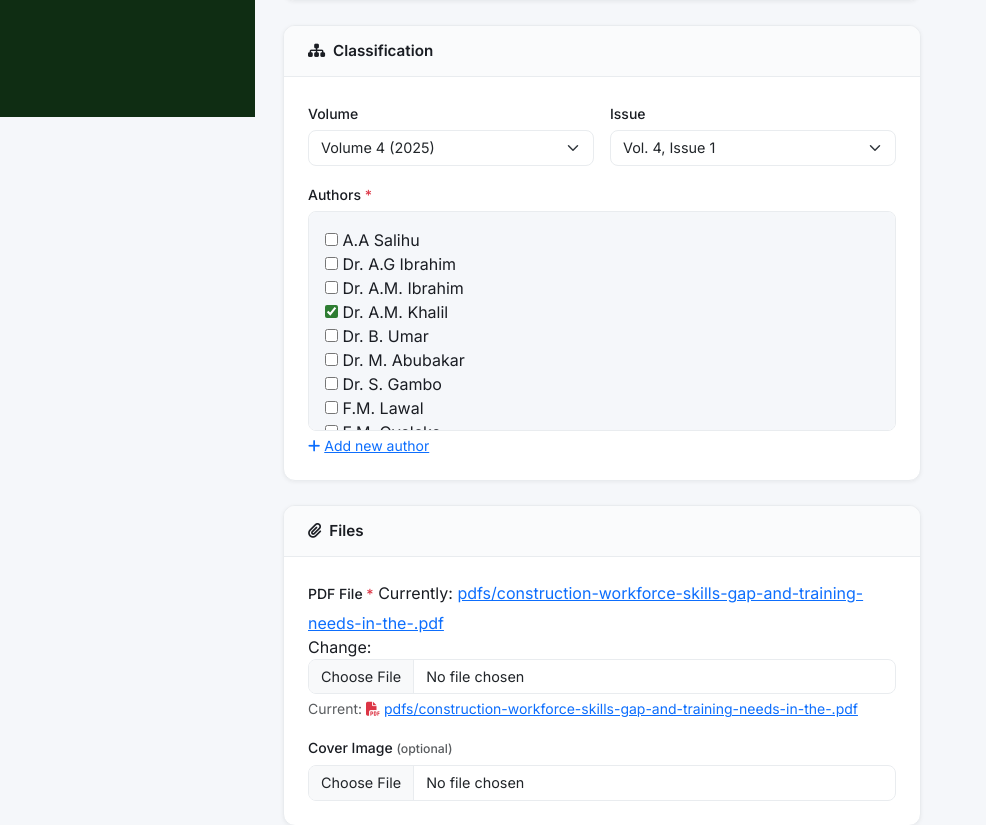
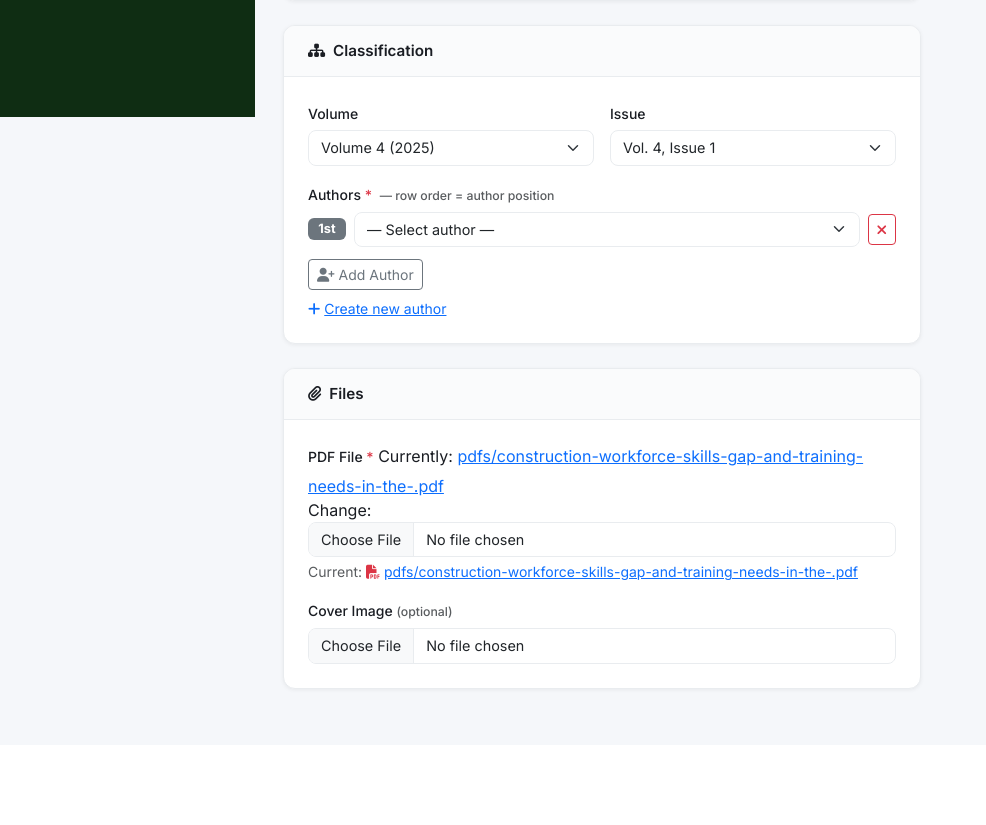
Before and after one commit to sudaneee/construction_focus_journal, a Django app: page /dashboard/articles/24/edit/ in a window 1280 px wide. Shown: the part 683-1508 px from the top of the page, without its empty margins (0-986 px from the left). After the commit the page ends 1375 px from the top, so only its background shows below. Run offline with Django 5.2, Linux system fonts and the light colour scheme; a user stored in the database is signed in; data comes from the database, SQL or seed files in the repository; data that the repository does not hold is empty.

Commit message:
Add author position ordering with ordinal labels throughout
- Add ArticleAuthor through model with order field to preserve 1st/2nd/3rd
  author position across all views and templates
- Fix professor hierarchy: profs always 1st and 2nd authors, with
  Prof. I.K Zubairu, Prof. K. Bala and Prof. A.D Abdul Azeez as 1st authors
- Use Prefetch with articleauthor__order in all views so authors.all()
  returns in defined position order instead of alphabetically
- Add journal_extras templatetag with ordinal filter (1st, 2nd, 3rd...)
- Display ordinal labels on article detail, home cards, issue listing,
  search results, and management tables
- Replace checkbox author widget in article form with numbered dynamic
  slot UI — row order is author order, with add/remove buttons
- Update ArticleAdmin to use ArticleAuthorInline instead of filter_horizontal

Co-Authored-By: Claude Sonnet 4.6 <noreply@anthropic.com>

```diff
--- a/src/forms.py
+++ b/src/forms.py
@@ -1,4 +1,5 @@
 from django import forms
+from django.forms import formset_factory
 from website.models import Volume, Issue, Article, Author
 
 
@@ -50,9 +51,10 @@ class AuthorForm(forms.ModelForm):
 class ArticleForm(forms.ModelForm):
     class Meta:
         model = Article
+        # 'authors' is excluded — handled by AuthorSlotFormSet in the view
         fields = [
             'title', 'slug', 'abstract', 'keywords',
-            'authors', 'volume', 'issue',
+            'volume', 'issue',
             'pdf_file', 'cover_image',
             'publication_date', 'doi',
         ]
@@ -67,7 +69,6 @@ class ArticleForm(forms.ModelForm):
                 'class': 'form-control',
                 'placeholder': 'construction, sustainability, BIM, ...',
             }),
-            'authors': forms.CheckboxSelectMultiple(attrs={'class': 'authors-checkbox'}),
             'volume': forms.Select(attrs={'class': 'form-select'}),
             'issue': forms.Select(attrs={'class': 'form-select'}),
             'pdf_file': forms.ClearableFileInput(attrs={'class': 'form-control'}),
@@ -88,3 +89,17 @@ class ArticleForm(forms.ModelForm):
         self.fields['doi'].required = False
         self.fields['volume'].required = False
         self.fields['issue'].required = False
+
+
+class AuthorSlotForm(forms.Form):
+    """One ordered author slot — collected into AuthorSlotFormSet."""
+    author = forms.ModelChoiceField(
+        queryset=Author.objects.order_by('full_name'),
+        required=False,
+        widget=forms.Select(attrs={'class': 'form-select'}),
+        empty_label='— Select author —',
+    )
+
+
+# extra=0: slot count is driven entirely by initial data passed in the view
+AuthorSlotFormSet = formset_factory(AuthorSlotForm, extra=0)
--- a/src/views.py
+++ b/src/views.py
@@ -3,11 +3,14 @@ from django.contrib.auth import authenticate, login, logout
 from django.contrib.auth.decorators import login_required
 from django.contrib import messages
 from django.core.paginator import Paginator
-from django.db.models import Q
+from django.db.models import Q, Prefetch
 from django.urls import reverse
 
-from website.models import Volume, Issue, Article, Author
-from .forms import VolumeForm, IssueForm, ArticleForm, AuthorForm
+from website.models import Volume, Issue, Article, Author, ArticleAuthor
+from .forms import VolumeForm, IssueForm, ArticleForm, AuthorForm, AuthorSlotFormSet
+
+# Reusable prefetch that returns authors in defined position order
+_ordered_authors = Prefetch('authors', queryset=Author.objects.order_by('articleauthor__order'))
 
 
 # ── Authentication ────────────────────────────────────────────────────────────
@@ -38,7 +41,7 @@ def dashboard(request):
     recent_articles = (
         Article.objects
         .select_related('volume', 'issue')
-        .prefetch_related('authors')
+        .prefetch_related(_ordered_authors)
         .order_by('-created_at')[:8]
     )
     return render(request, 'src/dashboard.html', {
@@ -161,7 +164,7 @@ def issue_delete(request, pk):
 @login_required
 def article_list(request):
     query = request.GET.get('q', '').strip()
-    qs = Article.objects.select_related('volume', 'issue').prefetch_related('authors')
+    qs = Article.objects.select_related('volume', 'issue').prefetch_related(_ordered_authors)
     if query:
         qs = qs.filter(
             Q(title__icontains=query) |
@@ -175,26 +178,61 @@ def article_list(request):
     })
 
 
+def _author_initial(article):
+    """Build initial data list for AuthorSlotFormSet from existing article authors."""
+    existing = (
+        ArticleAuthor.objects
+        .filter(article=article)
+        .order_by('order')
+        .values_list('author_id', flat=True)
+    )
+    return [{'author': aid} for aid in existing] + [{}]
+
+
 @login_required
 def article_create(request):
     form = ArticleForm(request.POST or None, request.FILES or None)
-    if form.is_valid():
-        form.save()
+    # Default 3 empty slots for new articles
+    initial = [{}, {}, {}]
+    formset = AuthorSlotFormSet(request.POST or None, prefix='authors', initial=initial)
+    if request.method == 'POST' and form.is_valid() and formset.is_valid():
+        article = form.save()
+        order = 0
+        for f in formset.forms:
+            if not f.cleaned_data:
+                continue
+            author = f.cleaned_data.get('author')
+            if author:
+                ArticleAuthor.objects.create(article=article, author=author, order=order)
+                order += 1
         messages.success(request, 'Article created successfully.')
         return redirect('src:article_list')
-    return render(request, 'src/articles/form.html', {'form': form, 'action': 'Create'})
+    return render(request, 'src/articles/form.html', {
+        'form': form, 'formset': formset, 'action': 'Create',
+    })
 
 
 @login_required
 def article_edit(request, pk):
     article = get_object_or_404(Article, pk=pk)
     form = ArticleForm(request.POST or None, request.FILES or None, instance=article)
-    if form.is_valid():
+    initial = _author_initial(article)
+    formset = AuthorSlotFormSet(request.POST or None, prefix='authors', initial=initial)
+    if request.method == 'POST' and form.is_valid() and formset.is_valid():
         form.save()
+        ArticleAuthor.objects.filter(article=article).delete()
+        order = 0
+        for f in formset.forms:
+            if not f.cleaned_data:
+                continue
+            author = f.cleaned_data.get('author')
+            if author:
+                ArticleAuthor.objects.create(article=article, author=author, order=order)
+                order += 1
         messages.success(request, 'Article updated successfully.')
         return redirect('src:article_list')
     return render(request, 'src/articles/form.html', {
-        'form': form, 'action': 'Edit', 'object': article,
+        'form': form, 'formset': formset, 'action': 'Edit', 'object': article,
     })
 
 
--- a/templates/src/articles/form.html
+++ b/templates/src/articles/form.html
@@ -57,7 +57,7 @@
           <h5 class="dash-card-title"><i class="fas fa-sitemap me-2"></i>Classification</h5>
         </div>
         <div class="dash-card-body">
-          <div class="row g-3">
+          <div class="row g-3 mb-3">
             <div class="col-md-6">
               <label class="form-label fw-500">Volume</label>
               {{ form.volume }}
@@ -69,17 +69,34 @@
               {% if form.issue.errors %}<div class="invalid-feedback d-block">{{ form.issue.errors|join:", " }}</div>{% endif %}
             </div>
           </div>
-          <div class="mt-3">
-            <label class="form-label fw-500">Authors <span class="text-danger">*</span></label>
-            <div class="authors-checkbox-grid">
-              {{ form.authors }}
+
+          <!-- Authors formset -->
+          <label class="form-label fw-500">Authors <span class="text-danger">*</span>
+            <span class="text-muted small ms-1">— row order = author position</span>
+          </label>
+
+          {{ formset.management_form }}
+          <div id="author-slots">
+            {% for author_form in formset %}
+            <div class="d-flex align-items-center gap-2 mb-2 author-slot" data-slot>
+              <span class="badge bg-secondary author-pos" style="min-width:38px;font-size:.8rem;">
+                {{ forloop.counter }}{% if forloop.counter == 1 %}st{% elif forloop.counter == 2 %}nd{% elif forloop.counter == 3 %}rd{% else %}th{% endif %}
+              </span>
+              {{ author_form.author }}
+              <button type="button" class="btn btn-sm btn-outline-danger btn-remove-slot flex-shrink-0" title="Remove">
+                <i class="fas fa-times"></i>
+              </button>
             </div>
-            {% if form.authors.errors %}<div class="invalid-feedback d-block">{{ form.authors.errors|join:", " }}</div>{% endif %}
-            <div class="form-text mt-1">
-              <a href="{% url 'src:author_create' %}" target="_blank">
-                <i class="fas fa-plus me-1"></i>Add new author
-              </a>
-            </div>
+            {% endfor %}
+          </div>
+
+          <button type="button" class="btn btn-outline-secondary btn-sm mt-1" id="btn-add-author">
+            <i class="fas fa-user-plus me-1"></i>Add Author
+          </button>
+          <div class="form-text mt-2">
+            <a href="{% url 'src:author_create' %}" target="_blank">
+              <i class="fas fa-plus me-1"></i>Create new author
+            </a>
           </div>
         </div>
       </div>
@@ -151,4 +168,59 @@
 </form>
 {% endblock %}
 
-{% block extra_js %}{% endblock %}
+{% block extra_js %}
+<script>
+(function () {
+  const PREFIX = 'authors';
+
+  function getOrdinal(n) {
+    const s = ['th', 'st', 'nd', 'rd'], v = n % 100;
+    return n + (s[(v - 20) % 10] || s[v] || s[0]);
+  }
+
+  function reindex() {
+    document.querySelectorAll('#author-slots [data-slot]').forEach(function (slot, i) {
+      var sel = slot.querySelector('select');
+      sel.name = PREFIX + '-' + i + '-author';
+      sel.id = 'id_' + PREFIX + '-' + i + '-author';
+      slot.querySelector('.author-pos').textContent = getOrdinal(i + 1);
+    });
+    document.getElementById('id_' + PREFIX + '-TOTAL_FORMS').value =
+      document.querySelectorAll('#author-slots [data-slot]').length;
+  }
+
+  // Clone options from the first select on the page for new slots
+  function getOptionsHTML() {
+    var firstSelect = document.querySelector('#author-slots select');
+    return firstSelect ? firstSelect.innerHTML : '';
+  }
+
+  document.getElementById('btn-add-author').addEventListener('click', function () {
+    var slots = document.querySelectorAll('#author-slots [data-slot]');
+    var i = slots.length;
+    var div = document.createElement('div');
+    div.className = 'd-flex align-items-center gap-2 mb-2 author-slot';
+    div.setAttribute('data-slot', '');
+    div.innerHTML =
+      '<span class="badge bg-secondary author-pos" style="min-width:38px;font-size:.8rem;">' + getOrdinal(i + 1) + '</span>' +
+      '<select name="' + PREFIX + '-' + i + '-author" id="id_' + PREFIX + '-' + i + '-author" class="form-select">' +
+      getOptionsHTML() +
+      '</select>' +
+      '<button type="button" class="btn btn-sm btn-outline-danger btn-remove-slot flex-shrink-0" title="Remove">' +
+      '<i class="fas fa-times"></i></button>';
+    div.querySelector('select').value = '';
+    document.getElementById('author-slots').appendChild(div);
+    reindex();
+  });
+
+  document.getElementById('author-slots').addEventListener('click', function (e) {
+    var btn = e.target.closest('.btn-remove-slot');
+    if (!btn) return;
+    var slots = document.querySelectorAll('#author-slots [data-slot]');
+    if (slots.length <= 1) return;
+    btn.closest('[data-slot]').remove();
+    reindex();
+  });
+})();
+</script>
+{% endblock %}
--- a/templates/src/articles/list.html
+++ b/templates/src/articles/list.html
@@ -1,4 +1,5 @@
 {% extends 'src/base.html' %}
+{% load journal_extras %}
 
 {% block title %}Articles{% endblock %}
 {% block breadcrumb %}Articles{% endblock %}
@@ -57,7 +58,7 @@
             </td>
             <td class="text-muted small">
               {% for author in article.authors.all|slice:":2" %}
-                {{ author.full_name }}{% if not forloop.last %}, {% endif %}
+                <sup class="fw-semibold">{{ forloop.counter|ordinal }}</sup>&nbsp;{{ author.full_name }}{% if not forloop.last %}, {% endif %}
               {% endfor %}
               {% if article.authors.count > 2 %}
                 <span class="badge bg-light text-muted border">+{{ article.authors.count|add:"-2" }} more</span>
--- a/templates/src/dashboard.html
+++ b/templates/src/dashboard.html
@@ -1,4 +1,5 @@
 {% extends 'src/base.html' %}
+{% load journal_extras %}
 
 {% block title %}Dashboard{% endblock %}
 {% block breadcrumb %}Dashboard{% endblock %}
@@ -137,7 +138,7 @@
             </td>
             <td class="text-muted small">
               {% for author in article.authors.all|slice:":2" %}
-                {{ author.full_name }}{% if not forloop.last %}, {% endif %}
+                <sup class="fw-semibold">{{ forloop.counter|ordinal }}</sup>&nbsp;{{ author.full_name }}{% if not forloop.last %}, {% endif %}
               {% endfor %}
               {% if article.authors.count > 2 %}
                 <span class="badge bg-light text-muted">+{{ article.authors.count|add:"-2" }}</span>
--- a/templates/website/article_detail.html
+++ b/templates/website/article_detail.html
@@ -1,4 +1,5 @@
 {% extends 'website/base.html' %}
+{% load journal_extras %}
 
 {% block title %}{{ article.title }} — CFJ{% endblock %}
 {% block meta_description %}{{ article.abstract|truncatewords:25 }}{% endblock %}
@@ -51,6 +52,9 @@
               <div class="author-item">
                 <div class="author-avatar">{{ author.full_name|first|upper }}</div>
                 <div>
+                  <div class="text-muted small mb-1" style="font-weight:600;letter-spacing:.03em;">
+                    {{ forloop.counter|ordinal }} Author
+                  </div>
                   <strong>{{ author.full_name }}</strong>
                   {% if author.affiliation %}
                   <div class="text-muted small">{{ author.affiliation }}</div>
--- a/templates/website/home.html
+++ b/templates/website/home.html
@@ -1,5 +1,5 @@
 {% extends 'website/base.html' %}
-{% load static %}
+{% load static journal_extras %}
 
 {% block title %}Construction Focus Journal A.B.U Zaria — Home{% endblock %}
 
@@ -91,7 +91,7 @@
           <p class="article-card-authors">
             <i class="fas fa-user-circle me-1 text-muted"></i>
             {% for author in article.authors.all %}
-              {{ author.full_name }}{% if not forloop.last %}, {% endif %}
+              <sup class="text-muted">{{ forloop.counter|ordinal }}</sup>&nbsp;{{ author.full_name }}{% if not forloop.last %}, {% endif %}
             {% empty %}—{% endfor %}
           </p>
 
--- a/templates/website/issue_detail.html
+++ b/templates/website/issue_detail.html
@@ -1,4 +1,5 @@
 {% extends 'website/base.html' %}
+{% load journal_extras %}
 
 {% block title %}Vol. {{ volume.volume_number }}, Issue {{ issue.issue_number }} — CFJ{% endblock %}
 
@@ -48,7 +49,7 @@
           <p class="article-list-authors">
             <i class="fas fa-users me-1"></i>
             {% for author in article.authors.all %}
-              <span>{{ author.full_name }}</span>{% if author.affiliation %} <em class="text-muted">({{ author.affiliation }})</em>{% endif %}{% if not forloop.last %}; {% endif %}
+              <sup class="text-muted fw-semibold">{{ forloop.counter|ordinal }}</sup>&nbsp;<span>{{ author.full_name }}</span>{% if author.affiliation %} <em class="text-muted">({{ author.affiliation }})</em>{% endif %}{% if not forloop.last %}; {% endif %}
             {% endfor %}
           </p>
 
--- a/templates/website/search.html
+++ b/templates/website/search.html
@@ -1,4 +1,5 @@
 {% extends 'website/base.html' %}
+{% load journal_extras %}
 
 {% block title %}Search{% if query %}: "{{ query }}"{% endif %} — CFJ{% endblock %}
 
@@ -56,7 +57,9 @@
           </h3>
           <p class="article-list-authors">
             <i class="fas fa-users me-1"></i>
-            {% for author in article.authors.all %}{{ author.full_name }}{% if not forloop.last %}, {% endif %}{% endfor %}
+            {% for author in article.authors.all %}
+              <sup class="text-muted fw-semibold">{{ forloop.counter|ordinal }}</sup>&nbsp;{{ author.full_name }}{% if not forloop.last %}, {% endif %}
+            {% endfor %}
           </p>
           <p class="article-list-abstract">{{ article.abstract|truncatewords:35 }}</p>
           {% if article.get_keywords_list %}
```
Also changed, not shown: website/admin.py (+10 -3 lines), website/models.py (+11 -1 lines), website/templatetags/journal_extras.py (added, +16 -0 lines), website/views.py (+8 -6 lines), website/migrations/0002_articleauthor.py (added), website/templatetags/__init__.py (added).
